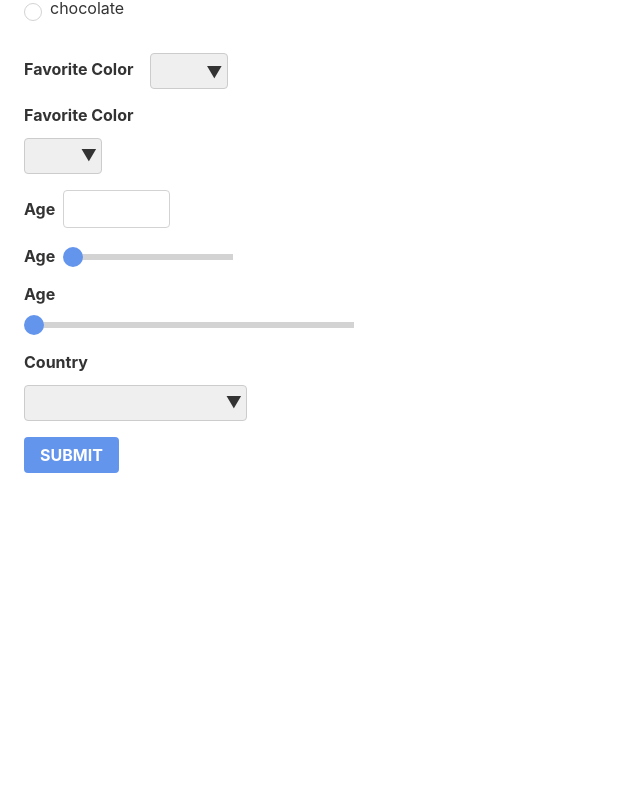
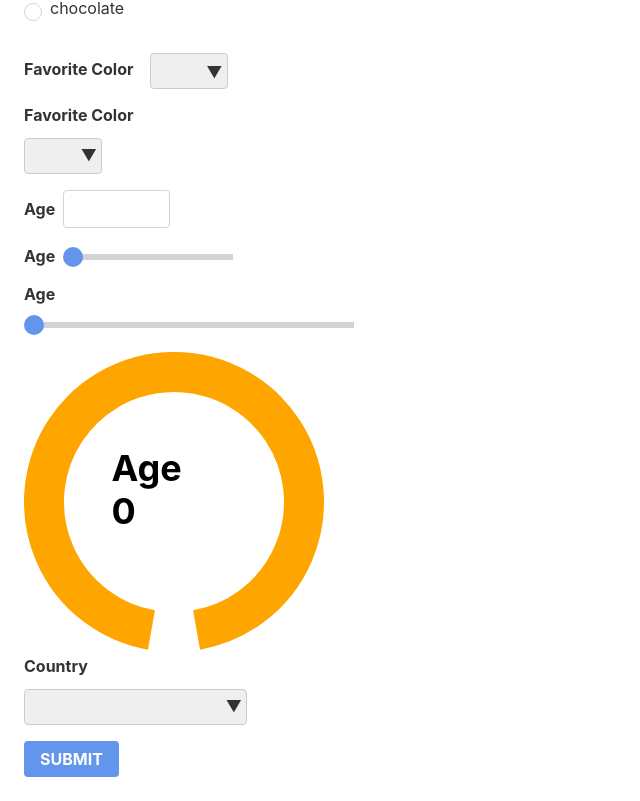
Before and after one commit to mvolkmann/oci-svelte-components, a Svelte app: page / in a window 1280 px wide. Shown: the part 620-1421 px from the top of the page, without its empty margins (0-640 px from the left). Before the commit the page ends 1117 px from the top, so only its background shows below. Built offline with nearby package versions, Linux system fonts and the light colour scheme.

Commit message:
initial version of Dial component

```diff
--- a/src/App.svelte
+++ b/src/App.svelte
@@ -2,6 +2,7 @@
   import get from 'lodash/get';
   import Address from './Address.svelte';
   import Button from './Button.svelte';
+  import Dial from './Dial.svelte';
   import LabeledInput from './LabeledInput.svelte';
   import LabeledRadioButtons from './LabeledRadioButtons.svelte';
   import LabeledSelect from './LabeledSelect.svelte';
@@ -92,6 +93,7 @@
       type="number" />
     <LabeledSlider label="Age" statePath="user.age" />
     <LabeledSlider label="Age" statePath="user.age" vertical width="20rem" />
+    <Dial statePath="user.age" text="Age" />
 
     <Address statePath={addressPath} vertical />
 
--- /dev/null
+++ b/src/Dial.svelte
@@ -0,0 +1,95 @@
+<script>
+  import get from 'lodash/get';
+  import {globalStore} from './stores';
+
+  export let className = '';
+  export let max = 100;
+  export let size = 300;
+  export let statePath;
+  export let text = '';
+
+  const STROKE_WIDTH = 40;
+  const HALF_STROKE = STROKE_WIDTH / 2;
+
+  const SWEEP = 0;
+  const TEXT_HEIGHT_GUESS = 43;
+  const TEXT_WIDTH_GUESS = 125;
+  const X_AXIS_ROTATION = 0;
+
+  const classes = 'dial' + (className ? ' ' + className : '');
+  const halfSize = size / 2;
+  const radius = halfSize - HALF_STROKE;
+  const startDegrees = -80;
+  const styles = `height: ${size}; width: ${size}`;
+
+  $: value = get($globalStore, statePath) || 0;
+  $: percent = (value / max) * 100;
+
+  function degreesToRadians(degrees) {
+    return (degrees * Math.PI) / 180;
+  }
+
+  function getPath(percent) {
+    const endDegrees = startDegrees + (340 * percent) / 100;
+    const startAngle = degreesToRadians(startDegrees);
+    const endAngle = degreesToRadians(endDegrees);
+
+    const startX = halfSize + radius * Math.cos(startAngle);
+    const startY = halfSize - radius * Math.sin(startAngle);
+    const endX = halfSize + radius * Math.cos(endAngle);
+    const endY = halfSize - radius * Math.sin(endAngle);
+    const largeArc = percent > 52 ? 1 : 0;
+
+    const move = `M ${startX} ${startY}`;
+    const arc = `A ${radius} ${radius} ${X_AXIS_ROTATION} ${largeArc} ${SWEEP} ${endX} ${endY}`;
+    const path = move + ' ' + arc;
+    return path;
+  }
+</script>
+
+<div className={classes} style={styles}>
+  <svg
+    className="arc"
+    viewBox={`0 0 ${size} ${size}`}
+    width={size}
+    height={size}>
+    <path
+      fill="none"
+      stroke="var(--secondary-color)"
+      stroke-width={STROKE_WIDTH}
+      d={getPath(100)} />
+    <path
+      fill="none"
+      stroke="var(--primary-color)"
+      stroke-width={STROKE_WIDTH}
+      d={getPath(percent)} />
+    <text
+      x={halfSize - TEXT_WIDTH_GUESS / 2}
+      y={halfSize - TEXT_HEIGHT_GUESS / 2}>
+      {text}
+    </text>
+    <text
+      x={halfSize - TEXT_WIDTH_GUESS / 2}
+      y={halfSize + TEXT_HEIGHT_GUESS / 2}>
+      {value}
+    </text>
+  </svg>
+</div>
+
+<style>
+  .dial {
+    background-color: transparent;
+    display: inline-block;
+    margin: var(--dial-margin, 1.25rem);
+    padding: 0 !important;
+  }
+
+  svg {
+    color: var(--dial-svg-color, var(--white));
+  }
+
+  text {
+    font-size: var(--dial-text-font-size, 2.25rem);
+    font-weight: bold;
+  }
+</style>
```
